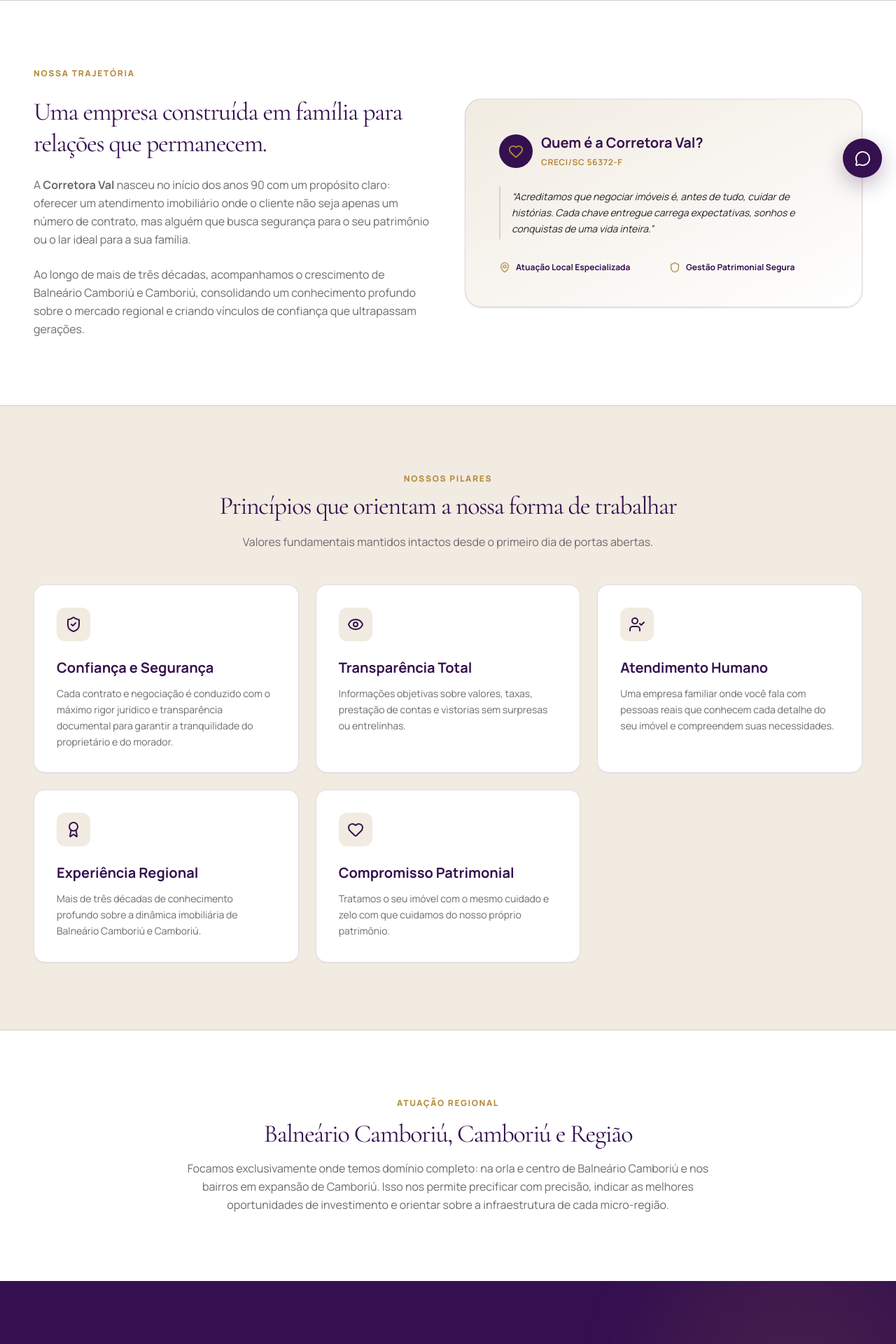
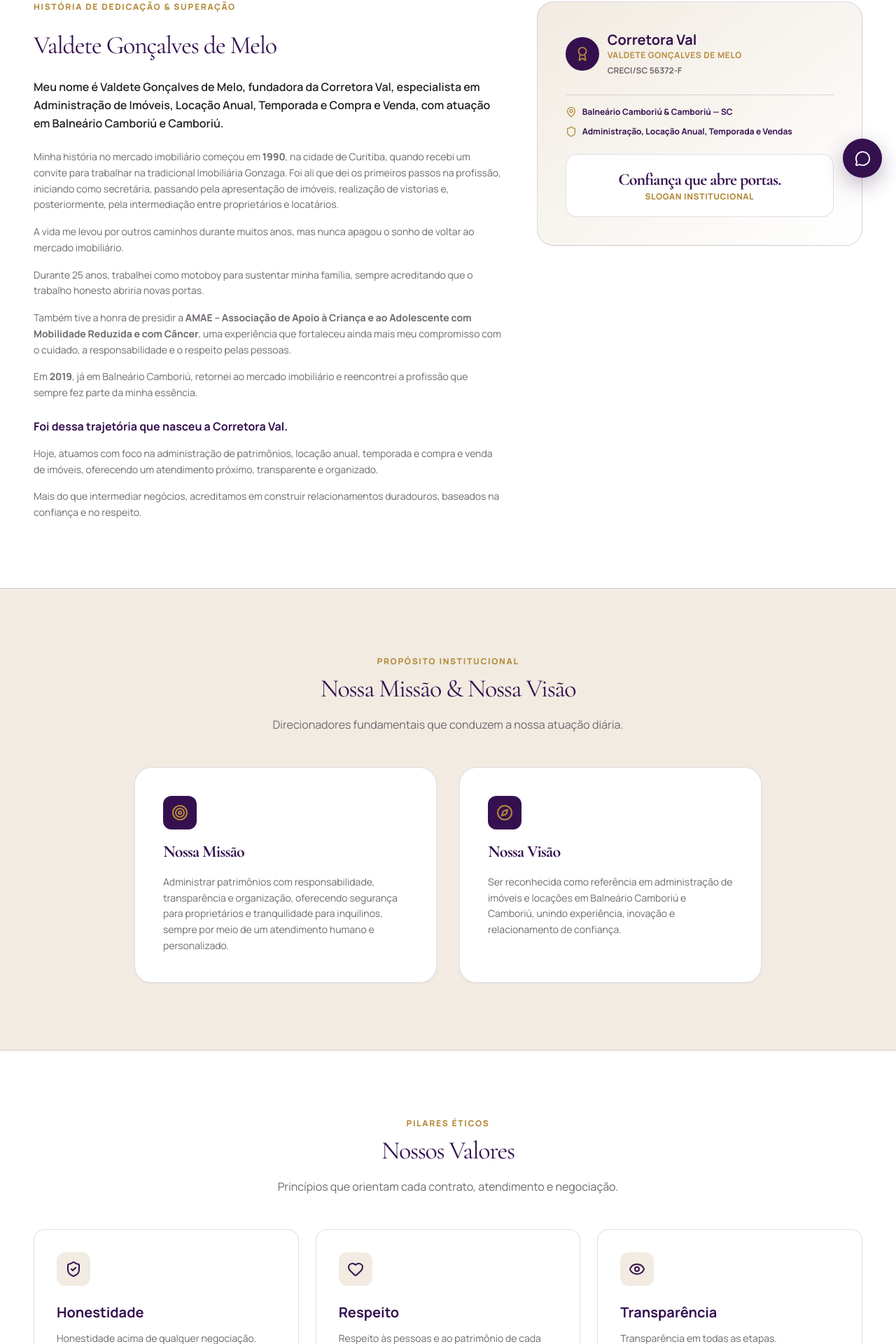
Before and after one commit to matheusferza/corretora-imobiliaria2, a Next.js app: page /quem-somos in a window 1280 px wide. Shown: the part 526-2446 px from the top of the page at 70% size. Built offline with nearby package versions, Linux system fonts and the light colour scheme; no server answers; the database is empty.

Commit message:
content(quem-somos): add authentic story of Valdete Gonçalves de Melo, mission, vision, values, family, and manifesto (1990 start)

```diff
--- a/src/app/(site)/quem-somos/page.tsx
+++ b/src/app/(site)/quem-somos/page.tsx
@@ -3,63 +3,93 @@ import { PageHero } from "@/components/site/page-hero";
 import { SectionTitle } from "@/components/site/section-title";
 import { CTASection } from "@/components/site/cta-section";
 import { ValuesGrid } from "@/components/institutional/values-grid";
-import { MapPin, Heart, Shield, Users } from "lucide-react";
+import { Heart, Shield, Users, Target, Compass, Award, Quote, MapPin } from "lucide-react";
 
 export const metadata: Metadata = {
   title: "Quem Somos | Corretora Val",
   description:
-    "Conheça a história da Corretora Val: mais de 30 anos construindo relações de confiança no mercado imobiliário de Balneário Camboriú e Camboriú.",
+    "Conheça a história de Valdete Gonçalves de Melo e a trajetória da Corretora Val em Balneário Camboriú e Camboriú: trabalho, família, compromisso e confiança desde 1990.",
 };
 
 export default function QuemSomosPage() {
   return (
     <main className="min-h-screen">
       <PageHero
-        eyebrow="Desde 1990 em Balneário Camboriú"
-        title="Mais do que imóveis. Histórias, confiança e patrimônio."
-        subtitle="Uma trajetória familiar dedicada a cuidar de imóveis e das vidas de quem escolhe viver ou investir no litoral catarinense."
+        eyebrow="QUEM SOMOS"
+        title="Minha História. Meu Compromisso."
+        subtitle="Desde 1990, uma trajetória construída com trabalho, família e confiança."
       />
 
-      {/* Our Story & Profile */}
+      {/* Main Biography Section */}
       <section className="py-16 md:py-24 bg-white">
         <div className="shell">
-          <div className="grid gap-12 lg:grid-cols-12 items-center">
-            <div className="lg:col-span-6 space-y-6">
+          <div className="grid gap-12 lg:grid-cols-12 items-start">
+            <div className="lg:col-span-7 space-y-6">
               <span className="text-xs font-extrabold tracking-[0.14em] text-[var(--gold)] uppercase block">
-                Nossa Trajetória
+                História de Dedicação & Superação
               </span>
               <h2 className="display text-3xl md:text-4xl text-[var(--plum)] leading-tight">
-                Uma empresa construída em família para relações que permanecem.
+                Valdete Gonçalves de Melo
               </h2>
-              <p className="text-base text-[var(--ink-soft)] leading-relaxed">
-                A <strong>Corretora Val</strong> nasceu no início dos anos 90 com um propósito claro: oferecer um atendimento imobiliário onde o cliente não seja apenas um número de contrato, mas alguém que busca segurança para o seu patrimônio ou o lar ideal para a sua família.
+
+              <p className="text-base text-[var(--ink)] leading-relaxed font-semibold">
+                Meu nome é Valdete Gonçalves de Melo, fundadora da Corretora Val, especialista em Administração de Imóveis, Locação Anual, Temporada e Compra e Venda, com atuação em Balneário Camboriú e Camboriú.
               </p>
-              <p className="text-base text-[var(--ink-soft)] leading-relaxed">
-                Ao longo de mais de três décadas, acompanhamos o crescimento de Balneário Camboriú e Camboriú, consolidando um conhecimento profundo sobre o mercado regional e criando vínculos de confiança que ultrapassam gerações.
+
+              <div className="space-y-4 text-sm text-[var(--ink-soft)] leading-relaxed">
+                <p>
+                  Minha história no mercado imobiliário começou em <strong>1990</strong>, na cidade de Curitiba, quando recebi um convite para trabalhar na tradicional Imobiliária Gonzaga. Foi ali que dei os primeiros passos na profissão, iniciando como secretária, passando pela apresentação de imóveis, realização de vistorias e, posteriormente, pela intermediação entre proprietários e locatários.
                 </p>
-            </div>
-
-            <div className="lg:col-span-6 rounded-3xl border border-[var(--gold-light)] bg-gradient-to-br from-[var(--surface-muted)] to-[var(--surface)] p-8 md:p-12 shadow-sm space-y-6">
-              <div className="flex items-center gap-3">
-                <div className="flex size-12 items-center justify-center rounded-full bg-[var(--plum)] text-[var(--gold)]">
-                  <Heart size={22} />
-                </div>
-                <div>
-                  <h3 className="font-bold text-xl text-[var(--plum)]">Quem é a Corretora Val?</h3>
-                  <span className="text-xs text-[var(--gold)] font-bold uppercase tracking-wider">CRECI/SC 56372-F</span>
+                <p>
+                  A vida me levou por outros caminhos durante muitos anos, mas nunca apagou o sonho de voltar ao mercado imobiliário.
+                </p>
+                <p>
+                  Durante 25 anos, trabalhei como motoboy para sustentar minha família, sempre acreditando que o trabalho honesto abriria novas portas.
+                </p>
+                <p>
+                  Também tive a honra de presidir a <strong>AMAE – Associação de Apoio à Criança e ao Adolescente com Mobilidade Reduzida e com Câncer</strong>, uma experiência que fortaleceu ainda mais meu compromisso com o cuidado, a responsabilidade e o respeito pelas pessoas.
+                </p>
+                <p>
+                  Em <strong>2019</strong>, já em Balneário Camboriú, retornei ao mercado imobiliário e reencontrei a profissão que sempre fez parte da minha essência.
+                </p>
+                <p className="font-bold text-[var(--plum)] text-base pt-2">
+                  Foi dessa trajetória que nasceu a Corretora Val.
+                </p>
+                <p>
+                  Hoje, atuamos com foco na administração de patrimônios, locação anual, temporada e compra e venda de imóveis, oferecendo um atendimento próximo, transparente e organizado.
+                </p>
+                <p>
+                  Mais do que intermediar negócios, acreditamos em construir relacionamentos duradouros, baseados na confiança e no respeito.
+                </p>
               </div>
             </div>
 
-              <blockquote className="italic text-sm text-[var(--ink)] border-l-2 border-[var(--gold)] pl-4 py-1 leading-relaxed">
-                &ldquo;Acreditamos que negociar imóveis é, antes de tudo, cuidar de histórias. Cada chave entregue carrega expectativas, sonhos e conquistas de uma vida inteira.&rdquo;
-              </blockquote>
+            {/* Institutional Profile Sidebar */}
+            <div className="lg:col-span-5 space-y-6">
+              <div className="rounded-3xl border border-[var(--gold-light)] bg-gradient-to-br from-[var(--surface-muted)] to-[var(--surface)] p-8 md:p-10 shadow-xs space-y-6">
+                <div className="flex items-center gap-3">
+                  <div className="flex size-12 items-center justify-center rounded-full bg-[var(--plum)] text-[var(--gold)]">
+                    <Award size={22} />
+                  </div>
+                  <div>
+                    <h3 className="font-bold text-xl text-[var(--plum)]">Corretora Val</h3>
+                    <span className="text-xs text-[var(--gold)] font-bold uppercase tracking-wider block">Valdete Gonçalves de Melo</span>
+                    <span className="text-xs text-[var(--ink-soft)] font-bold uppercase">CRECI/SC 56372-F</span>
+                  </div>
+                </div>
 
-              <div className="grid gap-4 sm:grid-cols-2 pt-2">
+                <div className="border-t pt-4 space-y-3">
                   <div className="flex items-center gap-2 text-xs font-bold text-[var(--plum)]">
-                  <MapPin size={16} className="text-[var(--gold)]" /> Atuação Local Especializada
+                    <MapPin size={16} className="text-[var(--gold)] shrink-0" /> Balneário Camboriú & Camboriú — SC
                   </div>
                   <div className="flex items-center gap-2 text-xs font-bold text-[var(--plum)]">
-                  <Shield size={16} className="text-[var(--gold)]" /> Gestão Patrimonial Segura
+                    <Shield size={16} className="text-[var(--gold)] shrink-0" /> Administração, Locação Anual, Temporada e Vendas
+                  </div>
+                </div>
+
+                <div className="rounded-2xl bg-white p-5 border text-center space-y-1">
+                  <span className="display text-2xl font-bold text-[var(--plum)]">Confiança que abre portas.</span>
+                  <p className="text-xs text-[var(--gold)] font-extrabold uppercase tracking-wider">Slogan Institucional</p>
                 </div>
               </div>
             </div>
@@ -67,13 +97,47 @@ export default function QuemSomosPage() {
         </div>
       </section>
 
-      {/* Values Section */}
+      {/* Mission and Vision Section */}
       <section className="py-16 md:py-24 bg-[var(--surface-muted)] border-y">
         <div className="shell">
           <SectionTitle
-            eyebrow="Nossos Pilares"
-            title="Princípios que orientam a nossa forma de trabalhar"
-            subtitle="Valores fundamentais mantidos intactos desde o primeiro dia de portas abertas."
+            eyebrow="Propósito Institucional"
+            title="Nossa Missão & Nossa Visão"
+            subtitle="Direcionadores fundamentais que conduzem a nossa atuação diária."
+            align="center"
+          />
+
+          <div className="grid gap-8 md:grid-cols-2 max-w-4xl mx-auto">
+            <div className="rounded-3xl border bg-white p-8 md:p-10 shadow-xs space-y-4">
+              <div className="flex size-12 items-center justify-center rounded-xl bg-[var(--plum)] text-[var(--gold)]">
+                <Target size={24} />
+              </div>
+              <h3 className="display text-2xl font-bold text-[var(--plum)]">Nossa Missão</h3>
+              <p className="text-sm text-[var(--ink-soft)] leading-relaxed">
+                Administrar patrimônios com responsabilidade, transparência e organização, oferecendo segurança para proprietários e tranquilidade para inquilinos, sempre por meio de um atendimento humano e personalizado.
+              </p>
+            </div>
+
+            <div className="rounded-3xl border bg-white p-8 md:p-10 shadow-xs space-y-4">
+              <div className="flex size-12 items-center justify-center rounded-xl bg-[var(--plum)] text-[var(--gold)]">
+                <Compass size={24} />
+              </div>
+              <h3 className="display text-2xl font-bold text-[var(--plum)]">Nossa Visão</h3>
+              <p className="text-sm text-[var(--ink-soft)] leading-relaxed">
+                Ser reconhecida como referência em administração de imóveis e locações em Balneário Camboriú e Camboriú, unindo experiência, inovação e relacionamento de confiança.
+              </p>
+            </div>
+          </div>
+        </div>
+      </section>
+
+      {/* Values Grid Section */}
+      <section className="py-16 md:py-24 bg-white">
+        <div className="shell">
+          <SectionTitle
+            eyebrow="Pilares Éticos"
+            title="Nossos Valores"
+            subtitle="Princípios que orientam cada contrato, atendimento e negociação."
             align="center"
           />
 
@@ -81,28 +145,81 @@ export default function QuemSomosPage() {
         </div>
       </section>
 
-      {/* Regional Presence Section */}
-      <section className="py-16 md:py-24 bg-white">
+      {/* Family Section */}
+      <section className="py-16 md:py-24 bg-[var(--surface-muted)] border-y">
         <div className="shell">
-          <div className="max-w-3xl mx-auto text-center space-y-4">
+          <div className="grid gap-12 lg:grid-cols-12 items-center">
+            <div className="lg:col-span-5">
+              <div className="rounded-3xl overflow-hidden border border-[var(--gold-light)] bg-[linear-gradient(145deg,#35104F_0%,#4A1768_100%)] p-8 text-white shadow-md">
+                <div className="flex size-12 items-center justify-center rounded-full bg-white/10 text-[var(--gold-light)] mb-6">
+                  <Users size={24} />
+                </div>
+                <span className="eyebrow text-[var(--gold-light)]">Base de Cada Recomeço</span>
+                <h3 className="display text-3xl md:text-4xl text-white mt-2 mb-4">
+                  Uma empresa construída em família.
+                </h3>
+                <p className="text-sm text-white/80 leading-relaxed">
+                  Valores transmitidos de geração em geração com dedicação, honestidade e amor pelo que fazemos.
+                </p>
+              </div>
+            </div>
+
+            <div className="lg:col-span-7 space-y-4">
               <span className="text-xs font-extrabold tracking-[0.14em] text-[var(--gold)] uppercase block">
-              Atuação Regional
+                Nossa Família
               </span>
               <h2 className="display text-3xl md:text-4xl text-[var(--plum)]">
-              Balneário Camboriú, Camboriú e Região
+                A Corretora Val é uma empresa construída em família.
               </h2>
               <p className="text-base text-[var(--ink-soft)] leading-relaxed">
-              Focamos exclusivamente onde temos domínio completo: na orla e centro de Balneário Camboriú e nos bairros em expansão de Camboriú. Isso nos permite precificar com precisão, indicar as melhores oportunidades de investimento e orientar sobre a infraestrutura de cada micro-região.
+                Ao meu lado caminham meu filho <strong>Felipe Cesar Gonçalves de Melo</strong>, que atua na gestão da empresa, meu neto <strong>Kauan Enrique Otto</strong>, representando a nova geração do mercado imobiliário, e toda a minha família, que sempre foi a base de cada recomeço.
               </p>
+              <p className="text-base text-[var(--ink-soft)] leading-relaxed">
+                Minha filha <strong>Michely</strong>, meu genro <strong>Marcos</strong>, meus netos <strong>Malu</strong> e <strong>Raul</strong>, e minha mãe <strong>Dileia</strong> fazem parte da história que inspira a Corretora Val todos os dias. São eles que me lembram por que vale a pena trabalhar com dedicação, honestidade e amor pelo que faço.
+              </p>
+            </div>
+          </div>
+        </div>
+      </section>
+
+      {/* Manifesto Section */}
+      <section className="py-16 md:py-24 bg-white">
+        <div className="shell max-w-4xl">
+          <div className="rounded-3xl border border-[var(--gold-light)] bg-gradient-to-br from-[var(--plum)] to-[#4A1768] p-8 md:p-14 text-white shadow-xl space-y-6 text-center">
+            <div className="inline-flex size-14 items-center justify-center rounded-full bg-white/10 text-[var(--gold-light)] mb-2">
+              <Quote size={28} />
+            </div>
+            <span className="eyebrow text-[var(--gold-light)] block">Compromisso de Vida</span>
+            <h2 className="display text-3xl md:text-5xl text-white">
+              Nosso Manifesto
+            </h2>
+
+            <div className="space-y-4 text-base md:text-lg text-white/90 leading-relaxed italic max-w-2xl mx-auto pt-2">
+              <p>&ldquo;Não acreditamos que imóveis sejam apenas paredes.</p>
+              <p>Cada chave representa um novo começo.</p>
+              <p>Cada contrato simboliza confiança.</p>
+              <p>Cada cliente faz parte da nossa história.</p>
+              <p>É por isso que trabalhamos todos os dias com responsabilidade, transparência e respeito.</p>
+              <p className="font-bold text-[var(--gold-light)] not-italic text-lg md:text-xl pt-3">
+                Porque mais do que administrar imóveis, administramos patrimônios, construímos confiança e aproximamos pessoas do lugar onde viverão novas histórias.&rdquo;
+              </p>
+            </div>
+
+            <div className="pt-8 border-t border-white/20 inline-block text-center">
+              <p className="display text-2xl text-white font-bold">Valdete Gonçalves de Melo</p>
+              <p className="text-xs text-[var(--gold-light)] font-extrabold uppercase tracking-widest mt-1">
+                Corretora Val · CRECI/SC 56372-F
+              </p>
+            </div>
           </div>
         </div>
       </section>
 
       <CTASection
-        title="Encontre seu próximo imóvel com quem entende da região."
-        description="Fale com a Corretora Val e descubra opções exclusivas de venda, locação anual e administração de patrimônio."
+        title="Confiança que abre portas."
+        description="Fale diretamente com Valdete Gonçalves de Melo e equipe para cuidar do seu imóvel com a atenção que ele merece."
         primaryButtonText="Falar pelo WhatsApp"
-        secondaryButtonText="Ver Imóveis Disponíveis"
+        secondaryButtonText="Ver Nossos Imóveis"
         secondaryButtonHref="/imoveis"
       />
     </main>
--- a/src/components/institutional/timeline.tsx
+++ b/src/components/institutional/timeline.tsx
@@ -1,4 +1,4 @@
-import { Calendar, MapPin, Award, Building, HeartHandshake } from "lucide-react";
+import { Calendar, MapPin, Heart, Bike, ShieldCheck, Home } from "lucide-react";
 
 interface TimelineItem {
   year: string;
@@ -6,51 +6,53 @@ interface TimelineItem {
   description: string;
   location?: string;
   tag?: string;
+  icon?: React.ElementType;
 }
 
 const timelineData: TimelineItem[] = [
   {
     year: "1990",
-    title: "Fundação da Corretora Val",
-    description: "Início das atividades em Balneário Camboriú, fundada por Val com foco em atendimento personalizado e gestão responsável de imóveis familiares.",
-    location: "Balneário Camboriú — SC",
-    tag: "Origem",
+    title: "Primeiros Passos na Imobiliária Gonzaga",
+    description: "Início no mercado imobiliário em Curitiba como secretária, passando pela apresentação de imóveis, realização de vistorias e intermediação entre proprietários e locatários.",
+    location: "Curitiba — PR",
+    tag: "O Início",
+    icon: Home,
   },
   {
-    year: "1998",
-    title: "Expansão para Camboriú",
-    description: "Consolidação da atuação regional na gestão e locação anual de casas e apartamentos em Balneário Camboriú e Camboriú.",
-    location: "Região de Camboriú",
-    tag: "Crescimento",
+    year: "25 Anos",
+    title: "Trabalho Honesto & Liderança Social na AMAE",
+    description: "Dedicação como motoboy durante 25 anos para sustentar a família com dignidade, acumulada com a honra de presidir a AMAE (Associação de Apoio à Criança e ao Adolescente com Mobilidade Reduzida e com Câncer).",
+    tag: "Superação & Compromisso",
+    icon: Bike,
   },
   {
-    year: "2010",
-    title: "Marca de 300+ Imóveis Administrados",
-    description: "Conquista de uma base sólida de proprietários fiéis que confiam na administração integral de seus patrimônios.",
-    tag: "Reconhecimento",
+    year: "2019",
+    title: "Recomeço em Balneário Camboriú e Nascimento da Corretora Val",
+    description: "Retorno ao mercado imobiliário já em Balneário Camboriú, reencontrando a vocação essencial e fundando a Corretora Val.",
+    location: "Balneário Camboriú — SC",
+    tag: "Recomeço",
+    icon: Heart,
   },
   {
-    year: "2020",
-    title: "30 Anos de Tradição e Renovação Digital",
-    description: "Modernização dos processos com atendimento digital via WhatsApp e garantias contratuais ágeis sem perca do toque humano familiar.",
-    tag: "Inovação",
-  },
-  {
-    year: "2026",
-    title: "Plataforma Digital e Novo Padrão de Atendimento",
-    description: "Lançamento do portal exclusivo Corretora Val, unindo transparência total, busca avançada de imóveis e captação simplificada.",
+    year: "Hoje",
+    title: "Tradição Familiar na Administração de Patrimônios",
+    description: "Gestão completa em família de administração de imóveis, locação anual, temporada e compra e venda, unindo gerações e construindo relacionamentos duradouros.",
+    location: "Balneário Camboriú e Camboriú",
     tag: "Atualidade",
+    icon: ShieldCheck,
   },
 ];
 
 export function Timeline() {
   return (
     <div className="relative border-l-2 border-[var(--gold-light)] pl-6 ml-4 md:ml-8 md:pl-10 space-y-12">
-      {timelineData.map((item, idx) => (
+      {timelineData.map((item, idx) => {
+        const Icon = item.icon || Calendar;
+        return (
           <div key={idx} className="relative group">
             {/* Timeline Dot */}
             <div className="absolute -left-[31px] md:-left-[47px] top-1.5 flex size-8 items-center justify-center rounded-full border-2 border-[var(--gold)] bg-white text-[var(--plum)] shadow-md group-hover:bg-[var(--plum)] group-hover:text-[var(--gold)] transition-colors">
-            <Calendar size={14} />
+              <Icon size={14} />
             </div>
 
             <div className="rounded-2xl border bg-white p-6 md:p-8 shadow-xs hover:shadow-md transition-shadow">
@@ -81,7 +83,8 @@ export function Timeline() {
               )}
             </div>
           </div>
-      ))}
+        );
+      })}
     </div>
   );
 }
--- a/src/components/institutional/values-grid.tsx
+++ b/src/components/institutional/values-grid.tsx
@@ -1,4 +1,4 @@
-import { ShieldCheck, Eye, UserCheck, Award, Heart } from "lucide-react";
+import { ShieldCheck, Eye, UserCheck, Award, Heart, Sparkles, CheckCircle2 } from "lucide-react";
 
 interface ValueItem {
   icon: React.ElementType;
@@ -9,28 +9,33 @@ interface ValueItem {
 const values: ValueItem[] = [
   {
     icon: ShieldCheck,
-    title: "Confiança e Segurança",
-    description: "Cada contrato e negociação é conduzido com o máximo rigor jurídico e transparência documental para garantir a tranquilidade do proprietário e do morador.",
+    title: "Honestidade",
+    description: "Honestidade acima de qualquer negociação.",
+  },
+  {
+    icon: Heart,
+    title: "Respeito",
+    description: "Respeito às pessoas e ao patrimônio de cada cliente.",
   },
   {
     icon: Eye,
-    title: "Transparência Total",
-    description: "Informações objetivas sobre valores, taxas, prestação de contas e vistorias sem surpresas ou entrelinhas.",
+    title: "Transparência",
+    description: "Transparência em todas as etapas.",
+  },
+  {
+    icon: Award,
+    title: "Organização & Excelência",
+    description: "Organização e compromisso com a excelência.",
   },
   {
     icon: UserCheck,
     title: "Atendimento Humano",
-    description: "Uma empresa familiar onde você fala com pessoas reais que conhecem cada detalhe do seu imóvel e compreendem suas necessidades.",
+    description: "Atendimento humano e personalizado.",
   },
   {
-    icon: Award,
-    title: "Experiência Regional",
-    description: "Mais de três décadas de conhecimento profundo sobre a dinâmica imobiliária de Balneário Camboriú e Camboriú.",
-  },
-  {
-    icon: Heart,
-    title: "Compromisso Patrimonial",
-    description: "Tratamos o seu imóvel com o mesmo cuidado e zelo com que cuidamos do nosso próprio patrimônio.",
+    icon: Sparkles,
+    title: "Inovação",
+    description: "Aprendizado contínuo e inovação.",
   },
 ];
 
```
Lines whose indentation alone changed are shown as unchanged.
